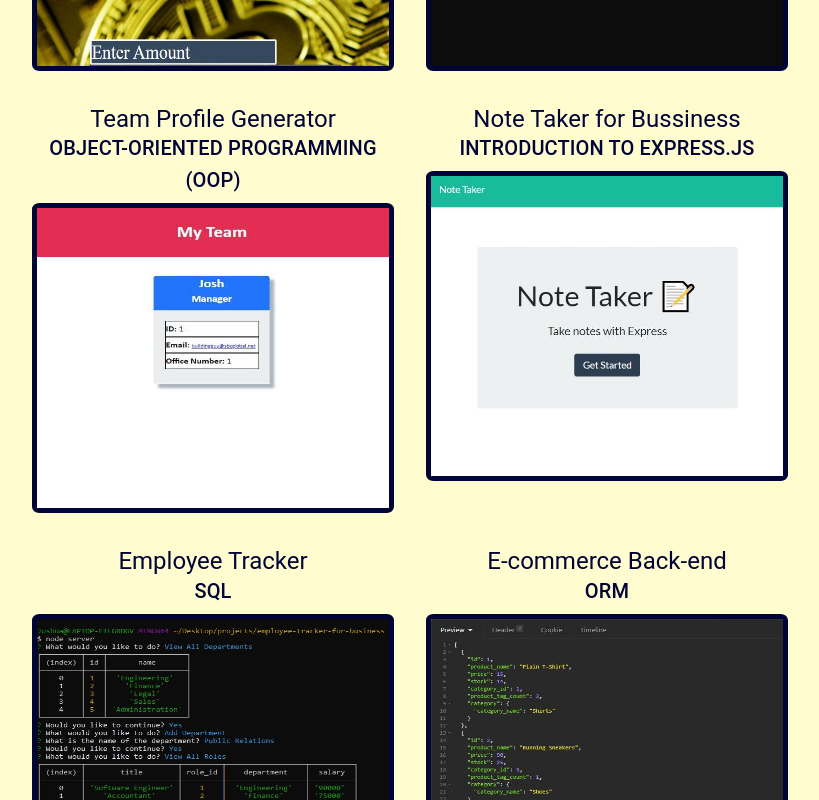
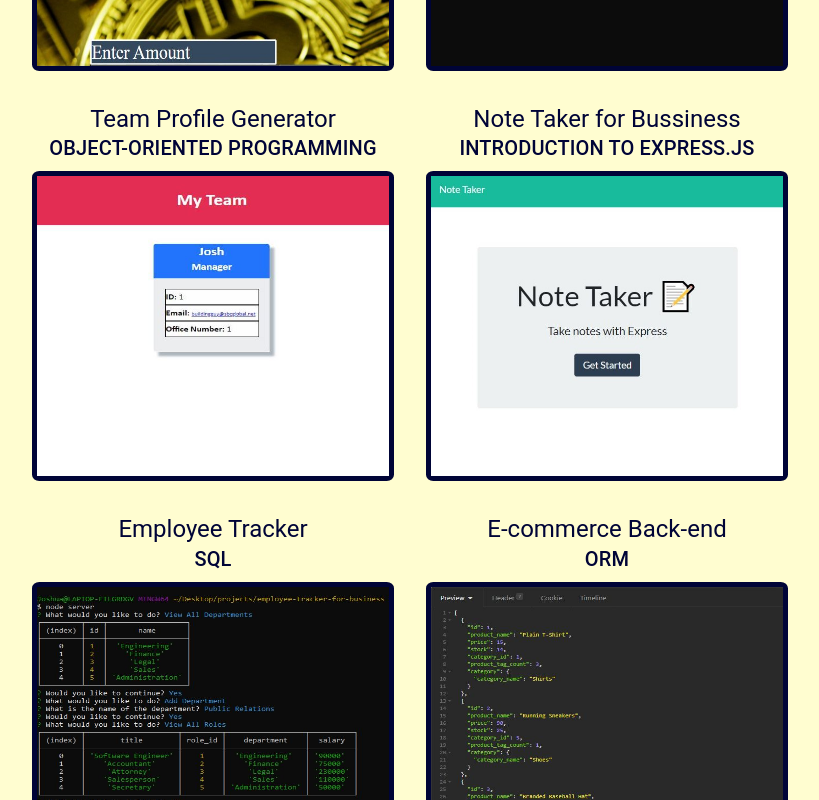
Before and after one commit to CoderJ01/material-ui-programming-portfolio, a React (Create React App) app: page /portfolio in a window 1280 px wide. Shown: the part 2340-3140 px from the top of the page, without its empty margins (230-1049 px from the left). Built offline with nearby package versions, Linux system fonts and the light colour scheme.

Commit message:
change data

```diff
--- a/src/pages/Portfolio/Portfolio.data.js
+++ b/src/pages/Portfolio/Portfolio.data.js
@@ -107,7 +107,7 @@ export const bootcamp =
         },
         {
             heading1: "Team Profile Generator",
-            heading2: "Object-Oriented Programming (OOP)",
+            heading2: "Object-Oriented Programming",
             link: "https://github.com/CoderJ01/team-profile-generator",
             image: object
         },
@@ -247,7 +247,7 @@ export const certificates =
         },
         {
             heading1: null,
-            heading2: "Microsoft Azure Fundamentals",
+            heading2: "Azure Fundamentals",
             link: "https://www.credly.com/badges/03c4183e-6f52-4a27-8022-d5477a06b13e/public_url",
             image: microsoft
         },
```
